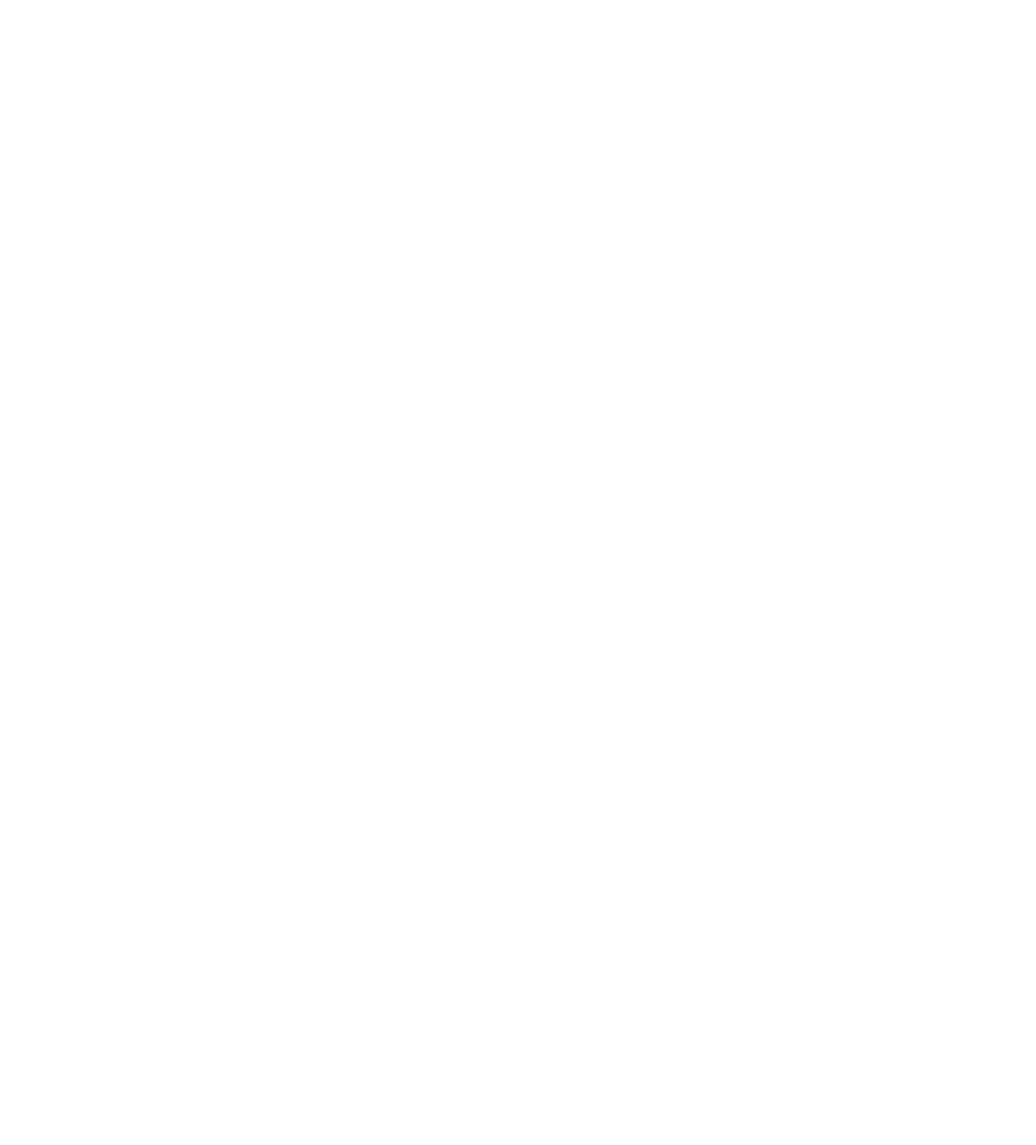
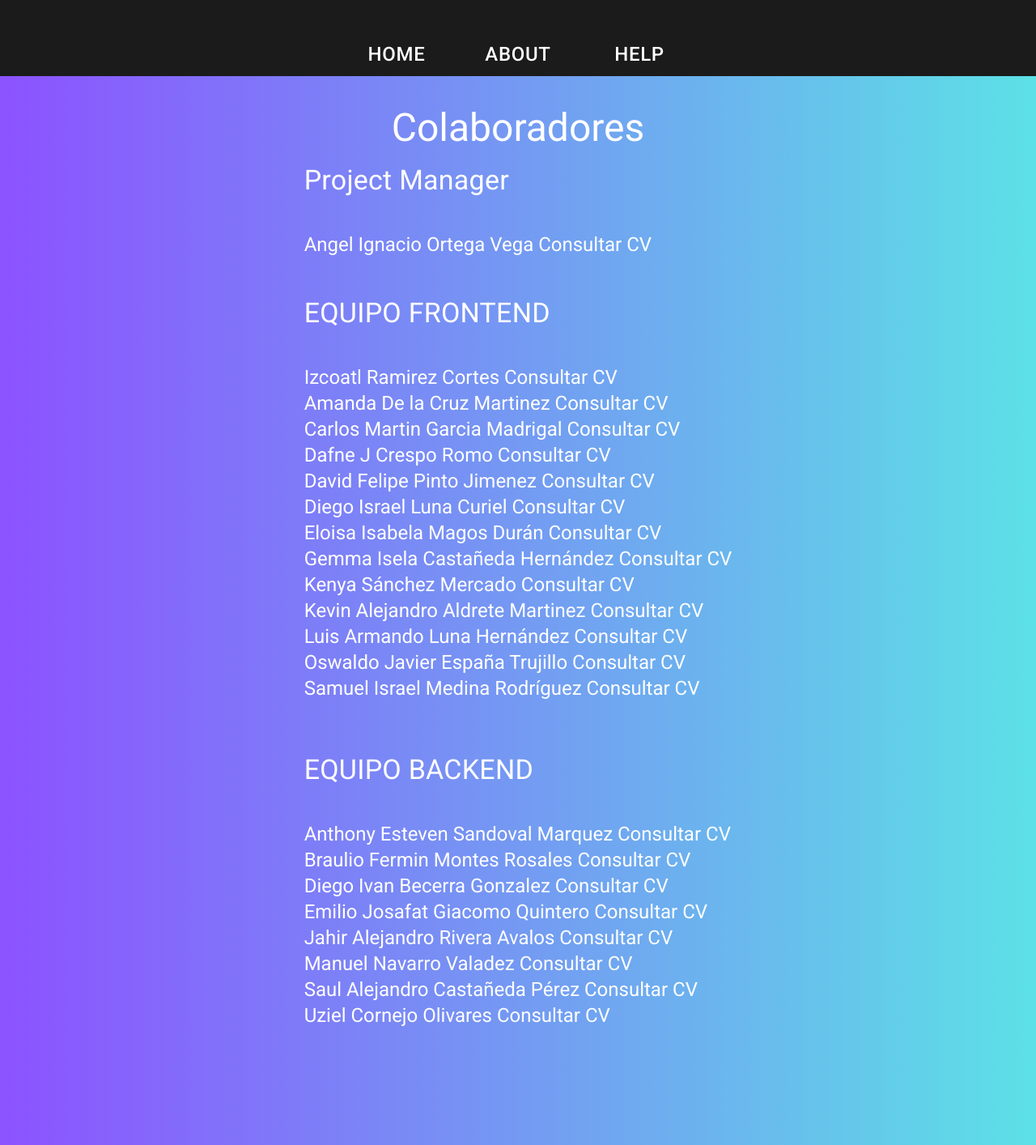
Before and after one commit to IzcoatlRamirez/client-notfriv, a React (Vite) app: page /about in a window 1280 px wide. Before the commit this address had no page. Shown: the whole page at 81% size. Before the commit the page ends 800 px from the top, so only its background shows below. Built offline with nearby package versions, Linux system fonts and the light colour scheme.

Commit message:
Agregado de pagina about

```diff
--- a/src/App.tsx
+++ b/src/App.tsx
@@ -2,6 +2,7 @@
 import MainPage from "./pages/MainPage";
 import HomePage from "./pages/HomePage";
 import HelpPage from "./pages/HelpPage";
+import AboutPage from "./pages/AboutPage";
 
 function App() {
   return (
@@ -11,6 +12,7 @@
           <Route path="/" element={<HomePage />} />
           <Route path="/main" element={<MainPage/>}/>
           <Route path="/help" element={<HelpPage/>}/>
+          <Route path="/about" element={<AboutPage/>}/>
         </Routes>
       </BrowserRouter>
     </>
--- /dev/null
+++ b/src/components/CollaboratorCard.tsx
@@ -0,0 +1,48 @@
+import {Typography } from "@mui/material";
+
+
+  function CollaboratorCard(){
+   return(
+    <div>
+      <Typography variant="h4" sx={{ color: "white" }}>
+      Project Manager<br/><br/>
+      </Typography>
+      <Typography variant="h5" sx={{ color: "white" }}>
+      Angel Ignacio Ortega Vega <a  style={{color: "white",textDecoration: "none",}} href="https://angelortega03.github.io/">Consultar CV<br/></a>
+      </Typography><br/><br/>
+      <Typography variant="h4" sx={{ color: "white" }}>
+        EQUIPO FRONTEND<br/><br/>
+      </Typography>
+    <Typography variant="h5" sx={{ color: "white" }}>
+    Izcoatl Ramirez Cortes <a style={{color: "white",textDecoration: "none",}} href="https://izcoatlramirez.github.io/react-curriculum-app/">Consultar CV<br/></a>
+    Amanda De la Cruz Martinez <a style={{color: "white",textDecoration: "none",}} href="https://amandanomad.github.io/personalCv/">Consultar CV <br/></a>
+    Carlos Martin Garcia Madrigal <a style={{color: "white",textDecoration: "none",}}href="https://carlos-garcia09.github.io/">Consultar CV <br/></a>
+    Dafne J Crespo Romo <a style={{color: "white",textDecoration: "none",}}href="https://cvdaf.daffcrespo.repl.co/?authuser=0&hl=es">Consultar CV  <br/></a>
+    David Felipe Pinto Jimenez <a style={{color: "white",textDecoration: "none",}}href="https://davidpinto02.github.io/curriculum/">Consultar CV <br/></a>
+    Diego Israel Luna Curiel <a style={{color: "white",textDecoration: "none",}}href="https://diegolunacuriel.github.io/Maquetado-HTML-CSS/">Consultar CV <br/></a>
+    Eloisa Isabela Magos Durán <a style={{color: "white",textDecoration: "none",}}href="https://isabela-magos-maquetado-html-css.netlify.app/">Consultar CV <br/></a>
+    Gemma Isela Castañeda Hernández <a style={{color: "white",textDecoration: "none",}}href="https://gemmacastaneda9048.github.io/master/">Consultar CV <br/></a>
+    Kenya Sánchez Mercado <a style={{color: "white",textDecoration: "none",}}href="https://kenyamercado.github.io/t01-maquetado-html-css/">Consultar CV <br/></a>
+    Kevin Alejandro Aldrete Martinez <a style={{color: "white",textDecoration: "none",}}href="https://astounding-pudding-320da8.netlify.app">Consultar CV <br/></a>
+    Luis Armando Luna Hernández <a style={{color: "white",textDecoration: "none",}}href="https://battlesimphony13.github.io/Curriculum-Vitae-LUNA-HERNANDEZ-LUIS-ARMANDO/">Consultar CV <br/></a>
+    Oswaldo Javier España Trujillo <a style={{color: "white",textDecoration: "none",}}href="https://cv-oswaldo-espana.onrender.com/">Consultar CV <br/></a>
+    Samuel Israel Medina Rodríguez <a style={{color: "white",textDecoration: "none",}}href="https://samuelimr.github.io/my_CV/">Consultar CV <br/></a><br/><br/>
+    </Typography>
+      <Typography variant="h4" sx={{ color: "white" }}>
+        EQUIPO BACKEND<br/><br/>
+      </Typography>
+      <Typography variant="h5" sx={{ color: "white" }}>
+      Anthony Esteven Sandoval Marquez <a style={{color: "white",textDecoration: "none",}}href="https://zaikron.github.io/PROGINT_TRAB1_CV/">Consultar CV <br/></a>
+      Braulio Fermin Montes Rosales <a style={{color: "white",textDecoration: "none",}}href="https://mbraulio.github.io/cv/">Consultar CV <br/></a>
+      Diego Ivan Becerra Gonzalez <a style={{color: "white",textDecoration: "none",}}href="https://github.com/diegoivan1987/ProgInt/blob/tarea1/cv.pdf">Consultar CV <br/></a>
+      Emilio Josafat Giacomo Quintero <a style={{color: "white",textDecoration: "none",}}href="https://adoptsomekids.github.io/Maquetado-en-Html-Css-CV/">Consultar CV <br/></a>
+      Jahir Alejandro Rivera Avalos <a style={{color: "white",textDecoration: "none",}}href="https://imjahirrivera.github.io/">Consultar CV <br/></a>
+      Manuel Navarro Valadez <a style={{color: "white",textDecoration: "none",}}href="https://molki3.github.io/PPI-RESUME/">Consultar CV <br/></a>
+      Saul Alejandro Castañeda Pérez <a style={{color: "white",textDecoration: "none",}}href=" https://enpanada.github.io/CV_Template/">Consultar CV  <br/></a>
+      Uziel Cornejo Olivares <a style={{color: "white",textDecoration: "none",}}href="https://rr-uzi.github.io">Consultar CV <br/></a>
+      </Typography><br/><br/><br/><br/><br/><br/>
+    </div>
+   );
+  }
+
+  export default CollaboratorCard;
--- a/src/components/TopBar.tsx
+++ b/src/components/TopBar.tsx
@@ -13,11 +13,15 @@
     navigate('/help')
   };
 
+  const goToAbout = () =>{
+    navigate('/about')
+  }
+
   return (
     <>
       <Box sx={{ display: "flex", flexDirection: "row",mt:5 }}>
         <Button sx={{ color: "white",fontSize:24, width:150}} onClick={goToHome}>Home</Button>
-        <Button sx={{ color: "white",fontSize:24,width:150}}>About</Button>
+        <Button sx={{ color: "white",fontSize:24,width:150}} onClick={goToAbout}>About</Button>
         <Button sx={{ color: "white" ,fontSize:24,width:150}} onClick={goToHelp}>Help</Button>
       </Box>
     </>
--- /dev/null
+++ b/src/pages/AboutPage.tsx
@@ -0,0 +1,46 @@
+import TopBar from "../components/TopBar";
+import CollaboratorCard from "../components/CollaboratorCard";
+import { Box,Typography } from "@mui/material";
+
+function AboutPage(){
+    return(
+        <>
+        <Box
+        sx={{
+          display: "flex",
+          alignItems: "center",
+          justifyContent: "center",
+          backgroundColor: "#1B1B1C",
+        }}
+        >
+        <TopBar />
+        </Box>
+      <Box
+            sx={{
+              display: "flex",
+              flexDirection: "column",
+              alignItems: "center",
+              mt: 2,
+              px: 4,
+            }}
+          >
+            <Box
+              sx={{
+                maxWidth: "60%",
+                textAlign: "center",
+                mb: 2,
+                marginTop: "20px",
+              }}
+            >
+              <Typography variant="h3" style={{ color: "white" }}>
+                Colaboradores
+              </Typography>
+            </Box>
+
+            <CollaboratorCard/>
+            </Box>
+      </>
+    );
+}
+
+export default AboutPage;
```
